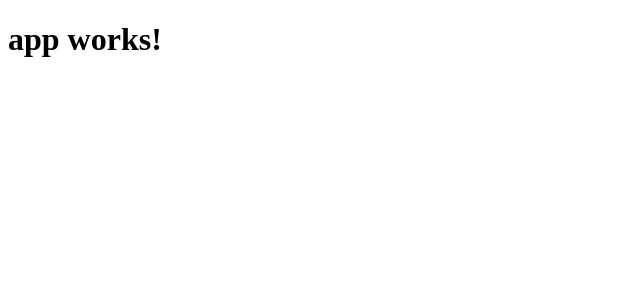
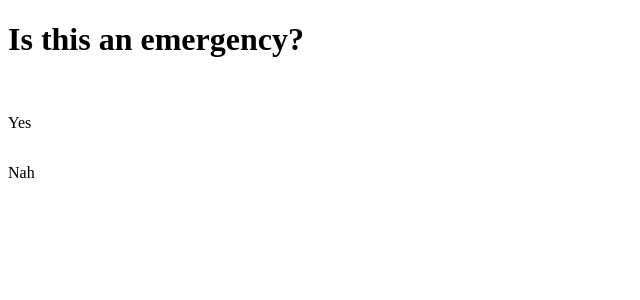
Before and after one commit to jasminealee/disaster-prep, an Angular app: page /emergencyPrompt in a window 1280 px wide. Shown: the top 300 px of the page, without its empty margins (0-640 px from the left). Built offline with nearby package versions, Linux system fonts and the light colour scheme.

Commit message:
populated welcome and emergencyprompt components

```diff
--- a/src/app/app.component.html
+++ b/src/app/app.component.html
@@ -1,3 +1 @@
-<h1>
-  {{title}}
-</h1>
+<router-outlet></router-outlet>
--- a/src/app/app.module.ts
+++ b/src/app/app.module.ts
@@ -18,7 +18,8 @@ import { EmergencyPromptComponent } from './emergency-prompt/emergency-prompt.co
   imports: [
     BrowserModule,
     FormsModule,
-    HttpModule
+    HttpModule,
+    routing
   ],
   providers: [],
   bootstrap: [AppComponent]
--- a/src/app/app.routing.ts
+++ b/src/app/app.routing.ts
@@ -9,6 +9,10 @@ const appRoutes: Routes = [
     {
       path: '',
       component: SplashPageComponent
+    },
+    {
+        path: 'emergencyPrompt',
+        component: EmergencyPromptComponent
     }
   ];
 
--- a/src/app/emergency-prompt/emergency-prompt.component.html
+++ b/src/app/emergency-prompt/emergency-prompt.component.html
@@ -1,3 +1,5 @@
-<p>
-  emergency-prompt works!
-</p>
+<h1>
+  Is this an emergency?
+</h1>
+
+<br><p class="hvr-grow">Yes</p> <br><p class="hvr-grow">Nah</p>
--- a/src/app/emergency-prompt/emergency-prompt.component.ts
+++ b/src/app/emergency-prompt/emergency-prompt.component.ts
@@ -3,7 +3,7 @@ import { Component, OnInit } from '@angular/core';
 @Component({
   selector: 'app-emergency-prompt',
   templateUrl: './emergency-prompt.component.html',
-  styleUrls: ['./emergency-prompt.component.css']
+  styleUrls: ['./styles/emergency-prompt.component.css', './styles/animation.css']
 })
 export class EmergencyPromptComponent implements OnInit {
 
--- /dev/null
+++ b/src/app/emergency-prompt/styles/animation.css
@@ -0,0 +1,32 @@
+.hvr-grow {
+    display: inline-block;
+    vertical-align: middle;
+    -webkit-transform: perspective(1px) translateZ(0);
+    transform: perspective(1px) translateZ(0);
+    box-shadow: 0 0 1px rgba(0, 0, 0, 0);
+    -webkit-transition-duration: 0.3s;
+    transition-duration: 0.3s;
+    -webkit-transition-property: transform;
+    transition-property: transform;
+  }
+  .hvr-grow:hover, .hvr-grow:focus, .hvr-grow:active {
+    -webkit-transform: scale(1.1);
+    transform: scale(1.1);
+  }
+
+  /* Shrink */
+  .hvr-shrink {
+    display: inline-block;
+    vertical-align: middle;
+    -webkit-transform: perspective(1px) translateZ(0);
+    transform: perspective(1px) translateZ(0);
+    box-shadow: 0 0 1px rgba(0, 0, 0, 0);
+    -webkit-transition-duration: 0.3s;
+    transition-duration: 0.3s;
+    -webkit-transition-property: transform;
+    transition-property: transform;
+  }
+  .hvr-shrink:hover, .hvr-shrink:focus, .hvr-shrink:active {
+    -webkit-transform: scale(0.9);
+    transform: scale(0.9);
+  }
--- /dev/null
+++ b/src/app/emergency-prompt/styles/emergency-prompt.component.css
@@ -0,0 +1,3 @@
+p {
+    cursor: pointer;
+}
--- a/src/app/splash-page/splash-page.component.ts
+++ b/src/app/splash-page/splash-page.component.ts
@@ -1,4 +1,6 @@
 import { Component, OnInit } from '@angular/core';
+import { Router } from '@angular/router';
+
 
 @Component({
   selector: 'app-splash-page',
@@ -7,13 +9,12 @@ import { Component, OnInit } from '@angular/core';
 })
 export class SplashPageComponent implements OnInit {
 
-  constructor() { }
+  constructor(private router: Router) { }
 
   ngOnInit() {
   }
 
   goToEmergencyPrompt() {
-
+    this.router.navigate(['/emergencyPrompt'])
   }
-
 }
```
Also changed, not shown: src/app/emergency-prompt/emergency-prompt.component.css (deleted).
